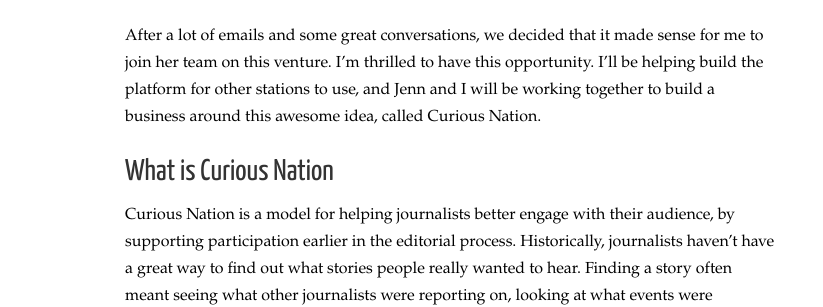
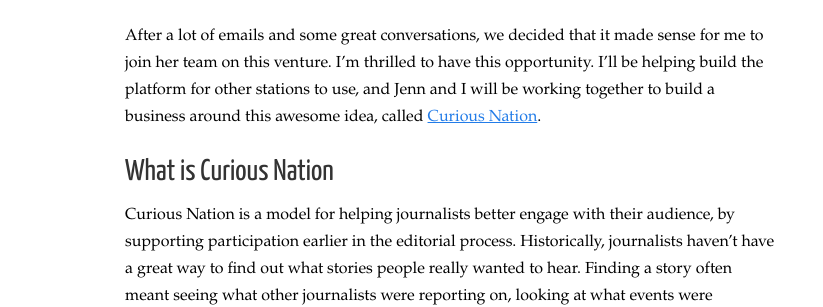
Before and after one commit to coreyhaines/coreyhaines.github.io, a Jekyll site: the page built from _posts/2015-02-04-joining-curious-nation.markdown, in a window 1280 px wide. Shown: the part 1000-1307 px from the top of the page, without its empty margins (0-823 px from the left). Built offline with Jekyll 4.4.1, drawn with Linux system fonts in a browser that asks for light colours; nearby versions of some CDN libraries; Markdown is read by kramdown in place of the engine named in the settings; comment, search, counter and statistics services are not loaded; part of the change alters nothing that is shown.

```diff
--- a/_posts/2015-02-04-joining-curious-nation.markdown
+++ b/_posts/2015-02-04-joining-curious-nation.markdown
@@ -23,7 +23,7 @@ But, as with all good things, even this must come to an end.
 
 In December, I was introduced to [Jennifer Brandel](https://www.linkedin.com/in/jennbrandel), of WBEZ's wildly successful [Curious City](http://curiouscity.wbez.org/) radio show/podcast. She was in the process of branching out and expanding the Curious City format to other stations and was looking for development help. Jenn's background, in radio and media, is extensive and impressive; it was exciting to meet someone deeply involved in a domain that I've loved from the outside for so long. Plus, she turned out to be a pretty awesome person all around.
 
-After a lot of emails and some great conversations, we decided that it made sense for me to join her team on this venture. I'm thrilled to have this opportunity. I'll be helping build the platform for other stations to use, and Jenn and I will be working together to build a business around this awesome idea, called Curious Nation.
+After a lot of emails and some great conversations, we decided that it made sense for me to join her team on this venture. I'm thrilled to have this opportunity. I'll be helping build the platform for other stations to use, and Jenn and I will be working together to build a business around this awesome idea, called [Curious Nation](http://curiousnation.org/).
 
 ## What is Curious Nation
 
```
